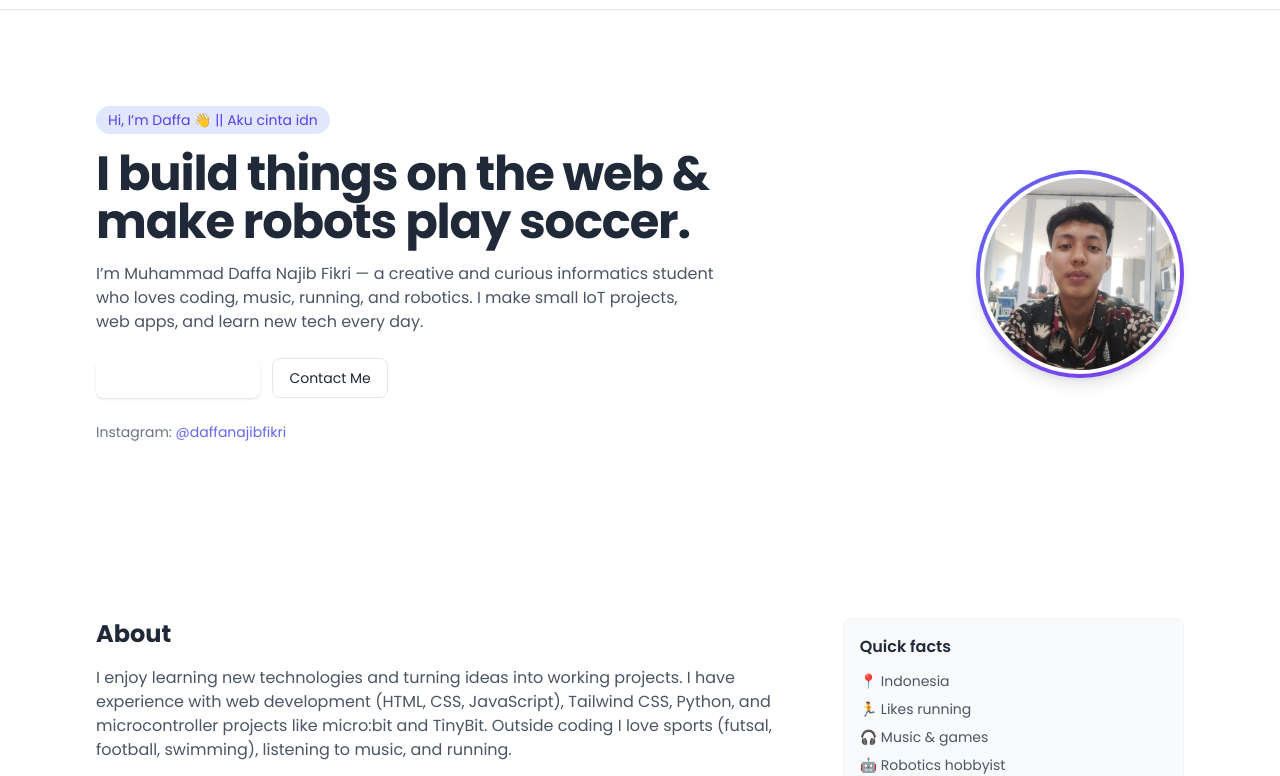
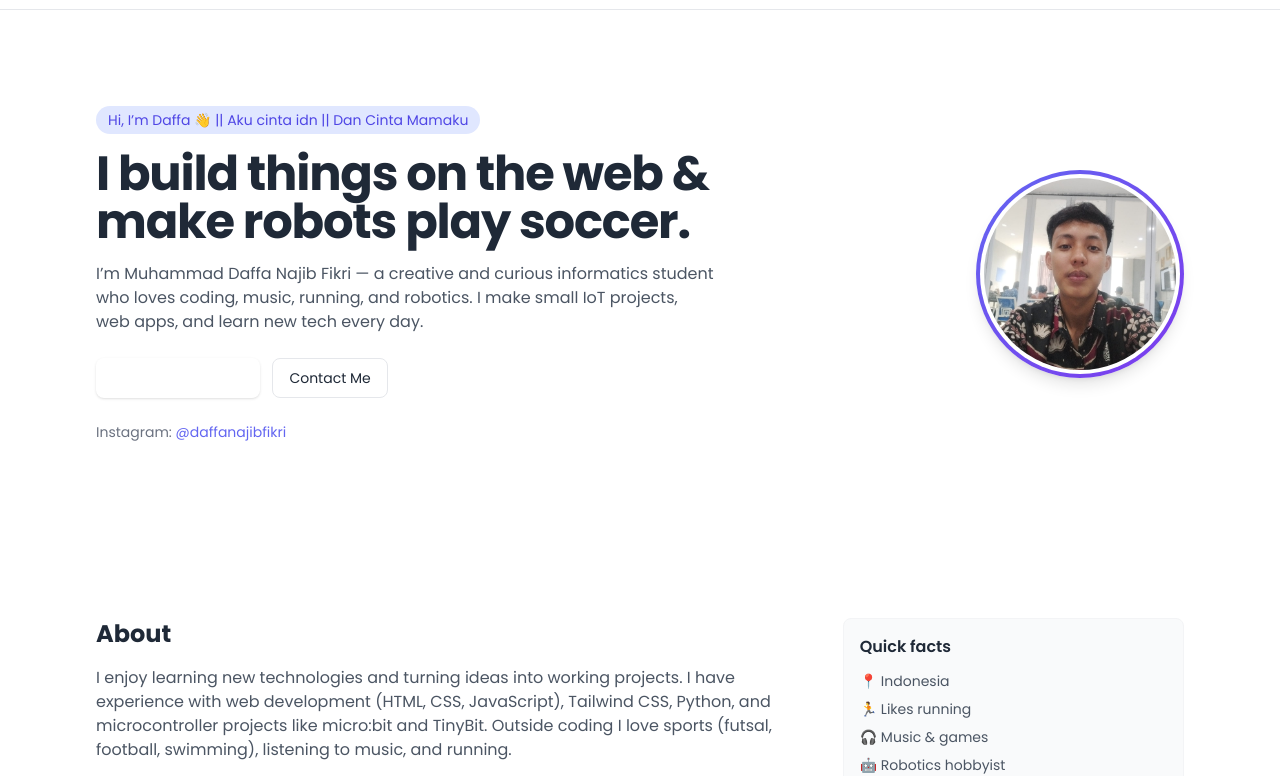
Before and after one commit to daffa102/project-website-portfolio-muhammaddaffanajibfikri-250458302018, a plain HTML site: page index.html in a window 1280 px wide. Shown: the part 55-831 px from the top of the page. Drawn offline with nearby package versions, Linux system fonts and the light colour scheme.

Commit message:
fufufafa

```diff
--- a/index.html
+++ b/index.html
@@ -90,7 +90,7 @@
         <div class="grid grid-cols-1 lg:grid-cols-12 gap-10 items-center">
           <div class="lg:col-span-7">
             <div class="max-w-2xl">
-              <p class="inline-block px-3 py-1 rounded-full text-sm font-medium bg-primary-100 text-primary-700 mb-4">Hi, I’m Daffa 👋 || Aku cinta idn</p>
+              <p class="inline-block px-3 py-1 rounded-full text-sm font-medium bg-primary-100 text-primary-700 mb-4">Hi, I’m Daffa 👋 || Aku cinta idn || Dan Cinta Mamaku</p>
               <h1 class="text-3xl sm:text-4xl lg:text-5xl font-extrabold tracking-tight leading-tight">I build things on the web & make robots play soccer.</h1>
               <p class="mt-4 text-gray-600 dark:text-gray-300">I’m Muhammad Daffa Najib Fikri — a creative and curious informatics student who loves coding, music, running, and robotics. I make small IoT projects, web apps, and learn new tech every day.</p>
 
```
